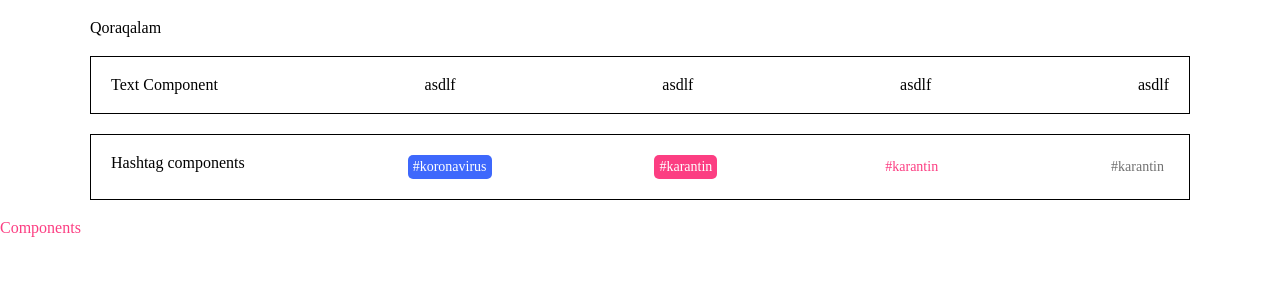
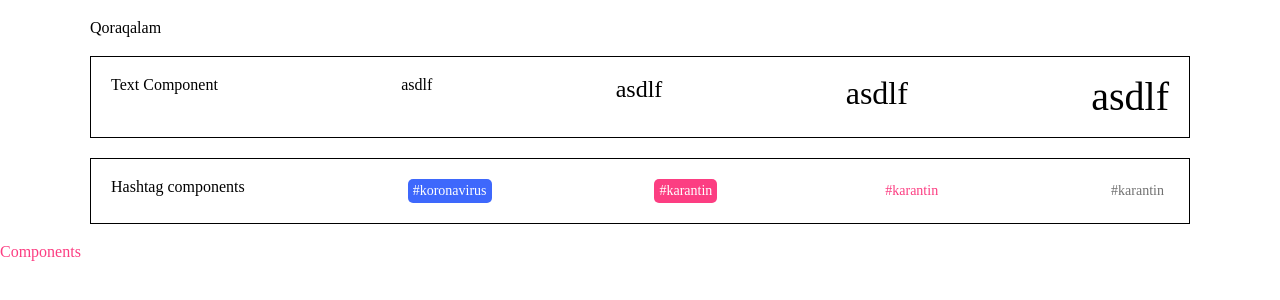
Before and after one commit to drunkalien/qoraqalam-client, a Next.js app: page / in a window 1280 px wide. Shown: the top 300 px of the page. Built offline with nearby package versions, Linux system fonts and the light colour scheme.

Commit message:
applied styles

```diff
--- a/src/components/Text/Text.module.scss
+++ b/src/components/Text/Text.module.scss
@@ -0,0 +1,31 @@
+@import "../../../styles/variables.scss";
+
+// colors
+.white {
+  color: $white;
+}
+
+.black {
+  color: $black;
+}
+
+// sizes
+.xs {
+  font-size: 0.5rem;
+}
+
+.sm {
+  font-size: 1rem;
+}
+
+.md {
+  font-size: 1.5rem;
+}
+
+.lg {
+  font-size: 2rem;
+}
+
+.xl {
+  font-size: 2.5rem;
+}
--- a/src/components/Text/text.tsx
+++ b/src/components/Text/text.tsx
@@ -1,15 +1,19 @@
 import { ReactNode } from "react";
 import cn from "classnames";
-import classes from "./Text.module.scss";
+import classes from "./text.module.scss";
 
 type TextProps = {
-  size: "xs" | "sm" | "md" | "lg" | "xl";
-  color: "white" | "black";
+  size?: "xs" | "sm" | "md" | "lg" | "xl";
+  color?: "white" | "black";
   children: ReactNode;
 };
 
 const Text = ({ size = "sm", color = "black", children }: TextProps) => {
-  return <span className={cn(`text`, classes.size, classes.color)}>{children}</span>;
+  return (
+    <span className={cn(classes.text, classes[size], classes[color])}>
+      {children}
+    </span>
+  );
 };
 
 export default Text;
```
